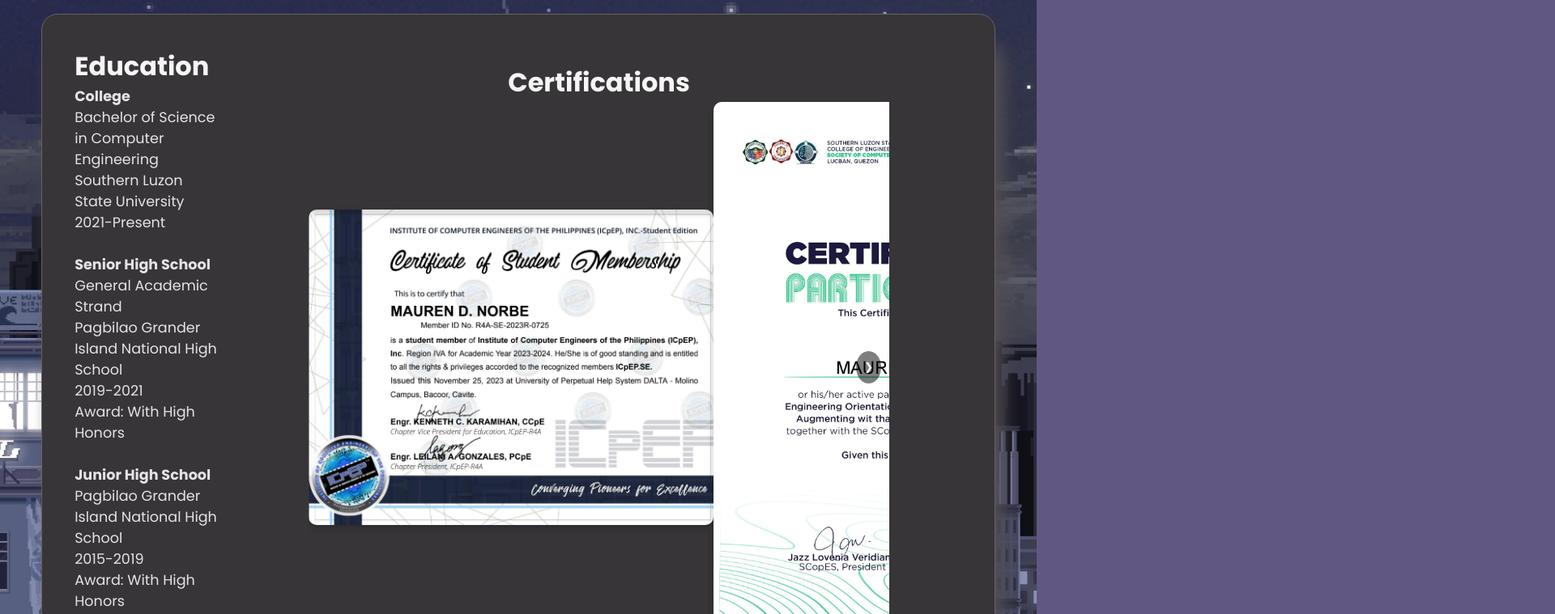
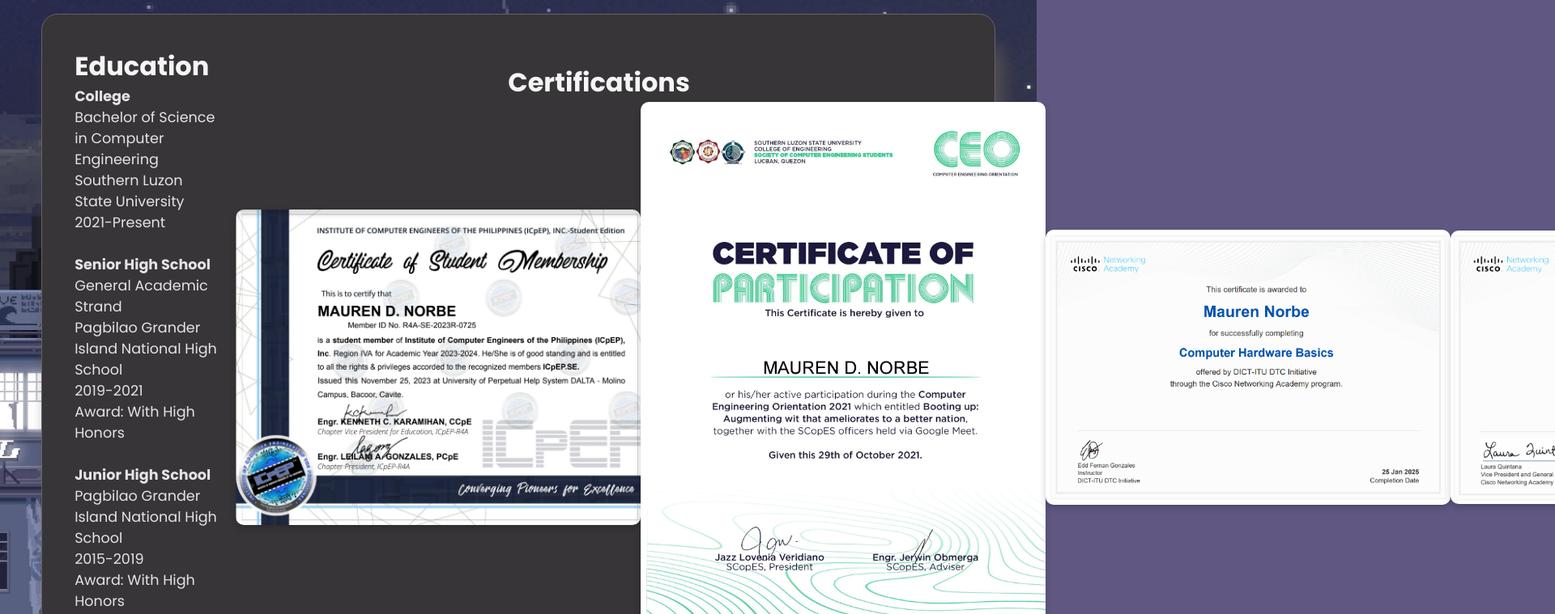
Before and after one commit to mauren26/maurennorbe.github.io, a plain HTML site: page index.html in a window 1280 px wide. Shown: the part 888-1647 px from the top of the page at 81% size, 1920 px wide, since content can reach past the window. Drawn offline with Linux system fonts and the light colour scheme.

Commit message:
Update index.html

```diff
--- a/index.html
+++ b/index.html
@@ -86,15 +86,13 @@
             </div>
             <div class="certifications">
                 <h3>Certifications</h3>
-                <div class="certification-slider">
-                    <button class="prev" onclick="moveSlide(-1)">&#10094;</button>
+                <div class="certification-album">
                     <div class="certification-images">
                         <img class="cert-slide" src="cert_1.png" alt="Certification 1">
                         <img class="cert-slide" src="cert_2.png" alt="Certification 2">
                         <img class="cert-slide" src="cert_comphard.png" alt="Certification 3">
                         <img class="cert-slide" src="cert_cyber.png" alt="Certification 4">
                     </div>
-                    <button class="next" onclick="moveSlide(1)">&#10095;</button>
                 </div>
             </div>
         </div>
```
